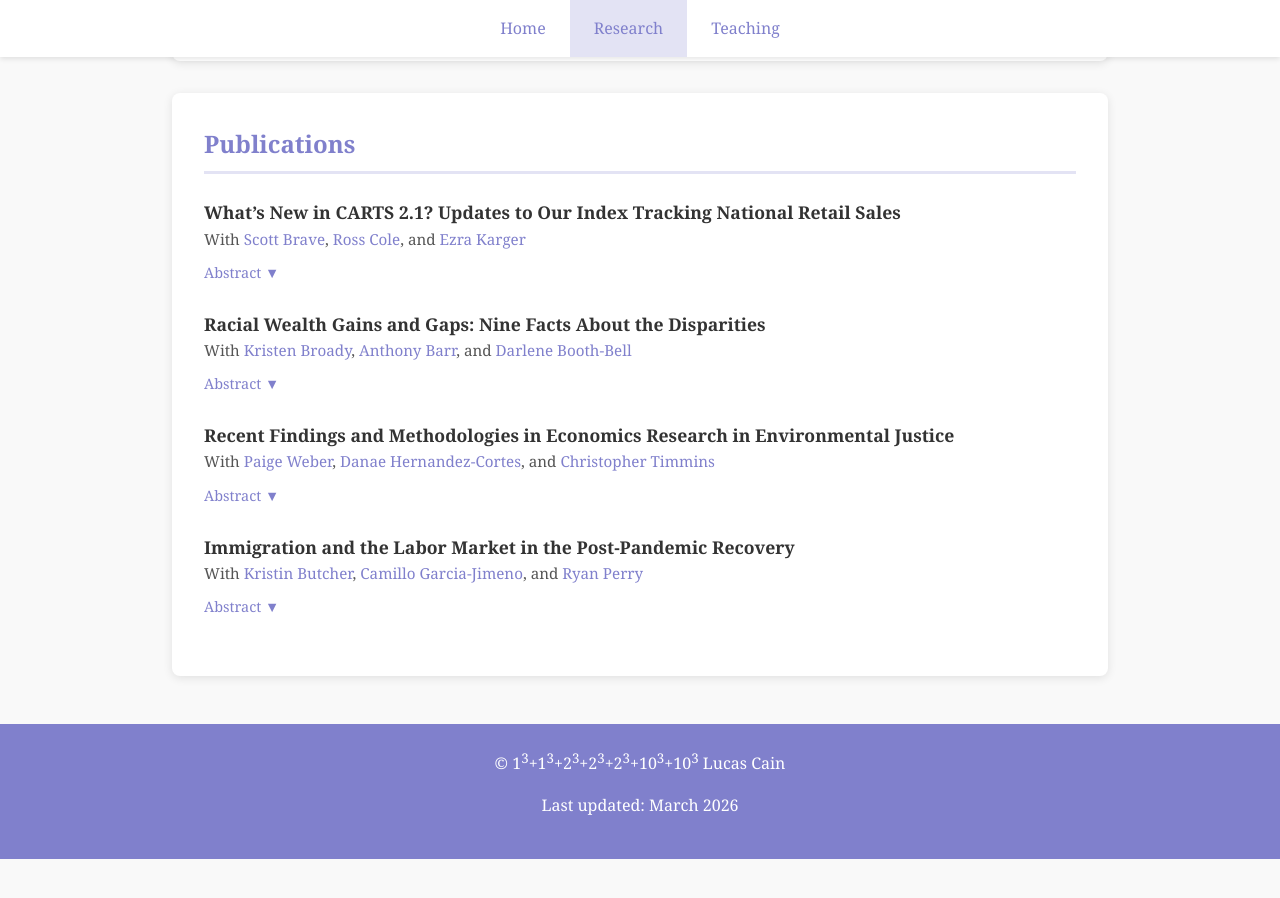
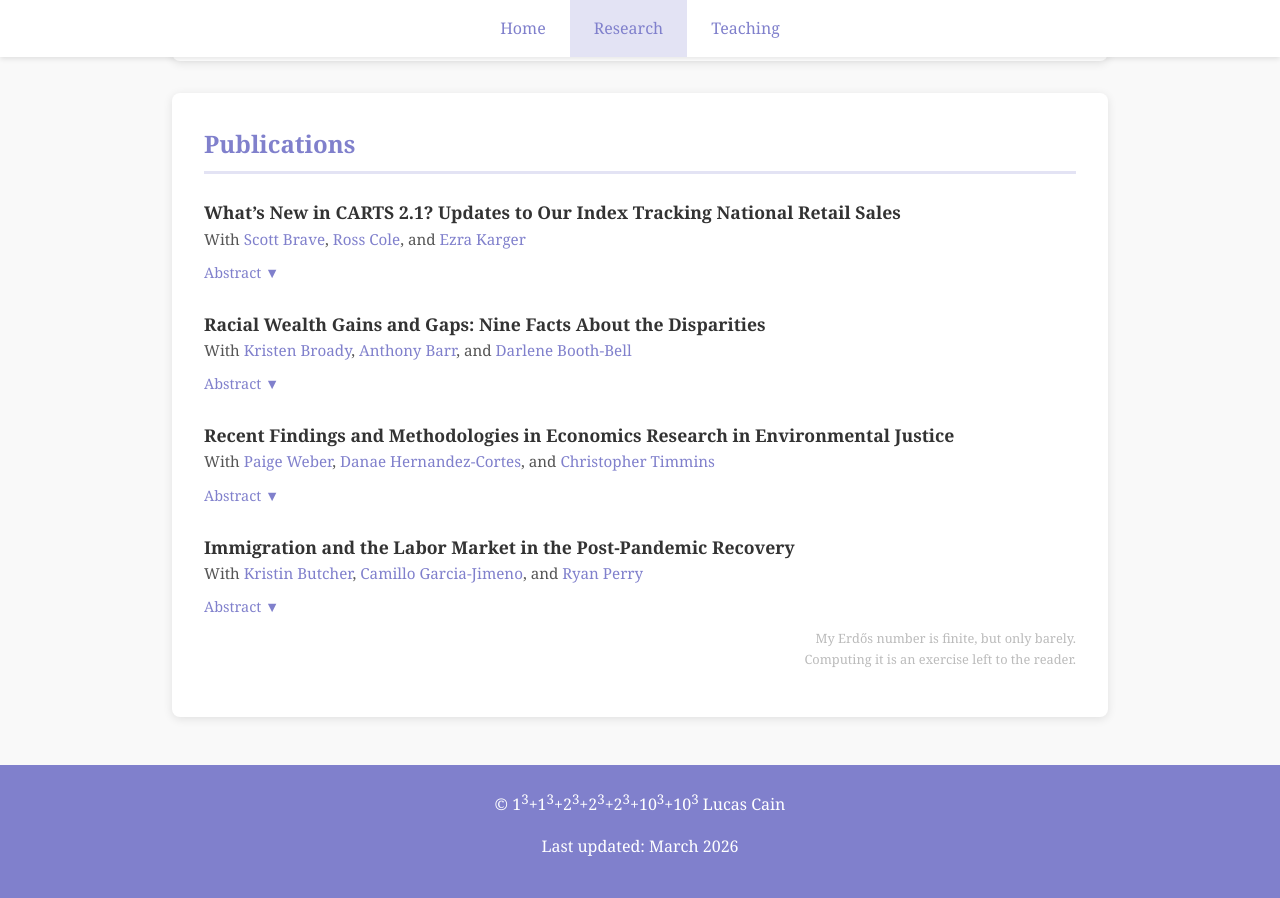
Before and after one commit to L-Cain/L-Cain.github.io, a Jekyll site: the page built from research.md, in a window 1280 px wide and 900 px high, scrolled down 755 px. Built offline with Jekyll 4.4.1, drawn with Linux system fonts in a browser that asks for light colours; our own code applies the rules of GitHub Pages for plain Markdown files; before the commit the page ends 1614 px from its top, so only the background shows below that.

Commit message:
Update research.md

```diff
--- a/research.md
+++ b/research.md
@@ -104,5 +104,6 @@ and Gaps: Nine Facts About the Disparities</a>
     </div>
   </div>
 
+  <p style="color: #bbb; font-size: 0.8rem; text-align: right; margin-top: -1rem;">My Erdős number is finite, but only barely. <br> Computing it is an exercise left to the reader.</p>
 
 </section>
```
